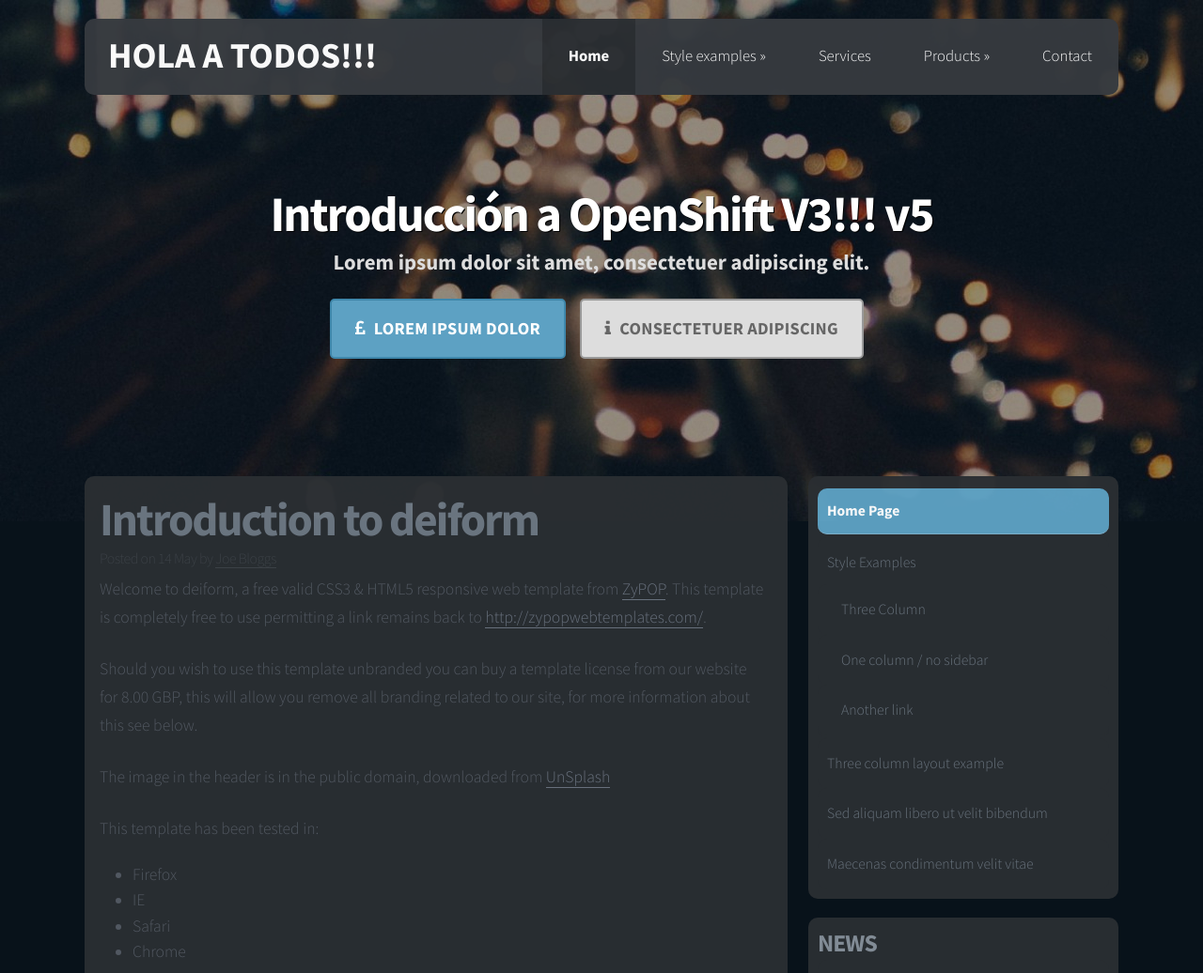
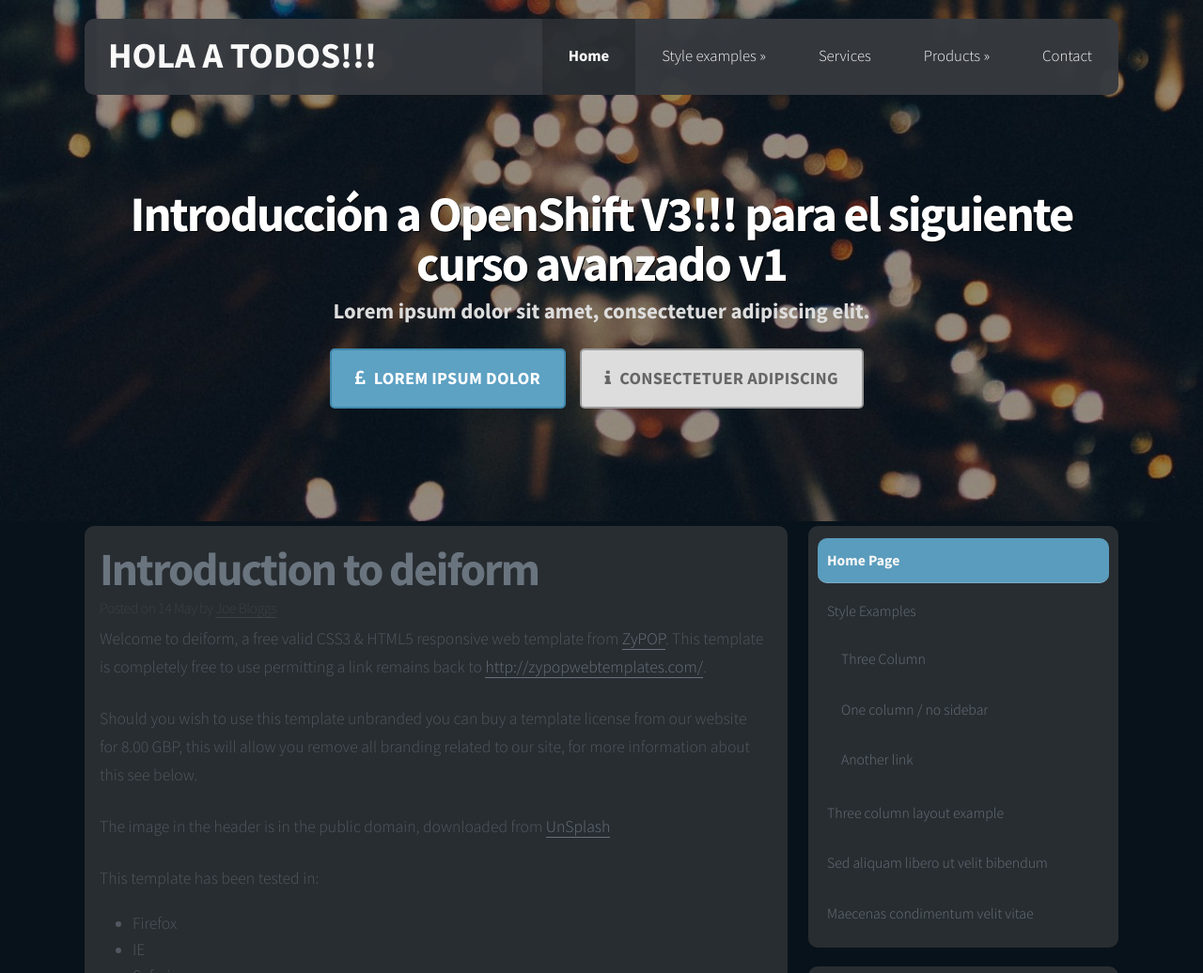
Before and after one commit to migvigil/laboratorio, a plain HTML site: page index.html in a window 1280 px wide. Shown: the top 1036 px of the page at 94% size. Drawn offline with Linux system fonts and the light colour scheme.

Commit message:
cambio avanzado v1

```diff
--- a/index.html
+++ b/index.html
@@ -91,7 +91,7 @@ License: Creative Commons Attribution
 
 		<div class="intro-content">
 
-                    <h2>Introducción a OpenShift V3!!! v5 </h2>
+                    <h2>Introducción a OpenShift V3!!! para el siguiente curso avanzado v1 </h2>
                     <p>Lorem ipsum dolor sit amet, consectetuer adipiscing elit.</p>
 
 			<p><a href="#" class="button button-slider"><i class="fa fa-gbp"></i> Lorem ipsum dolor</a>
```
